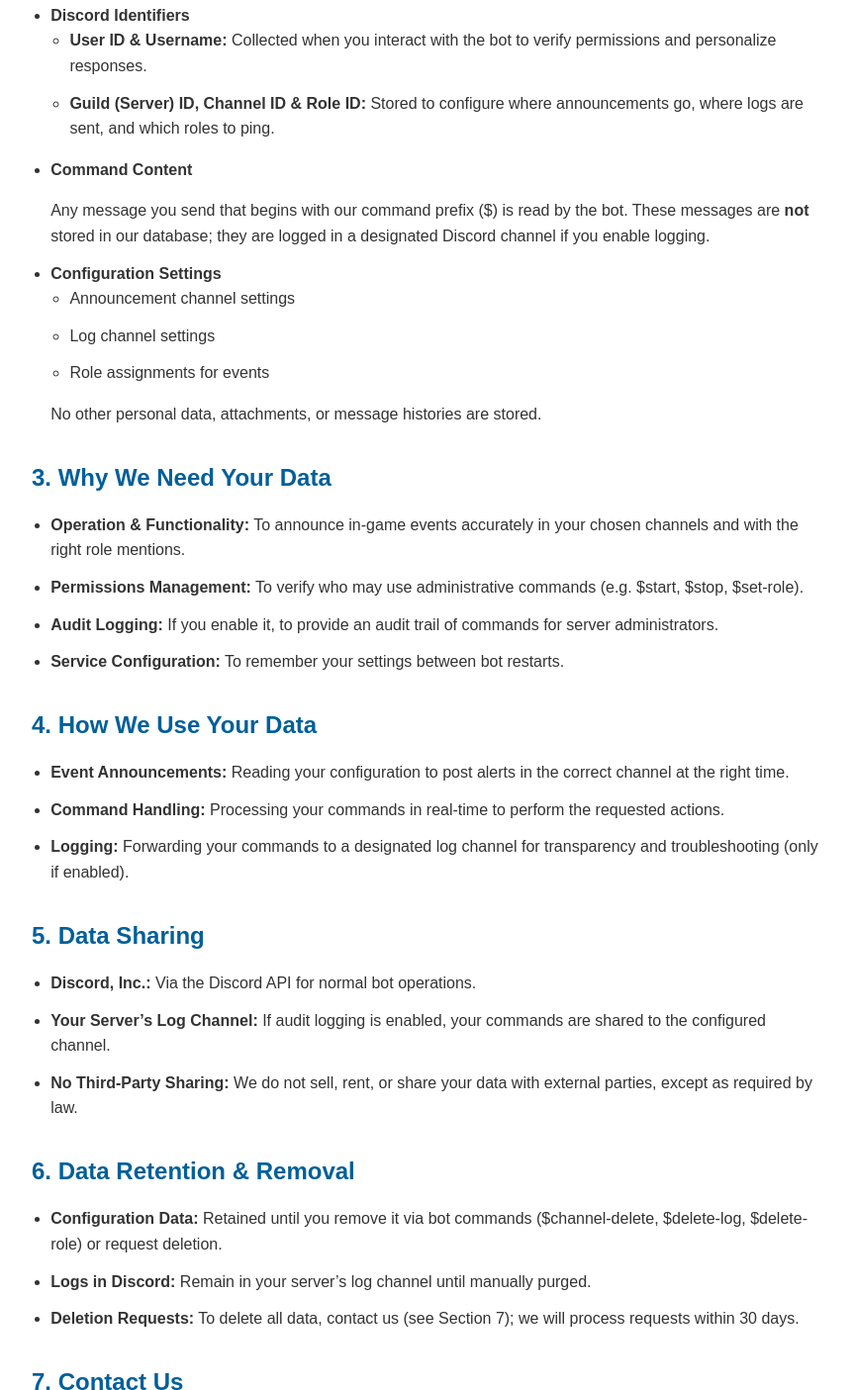
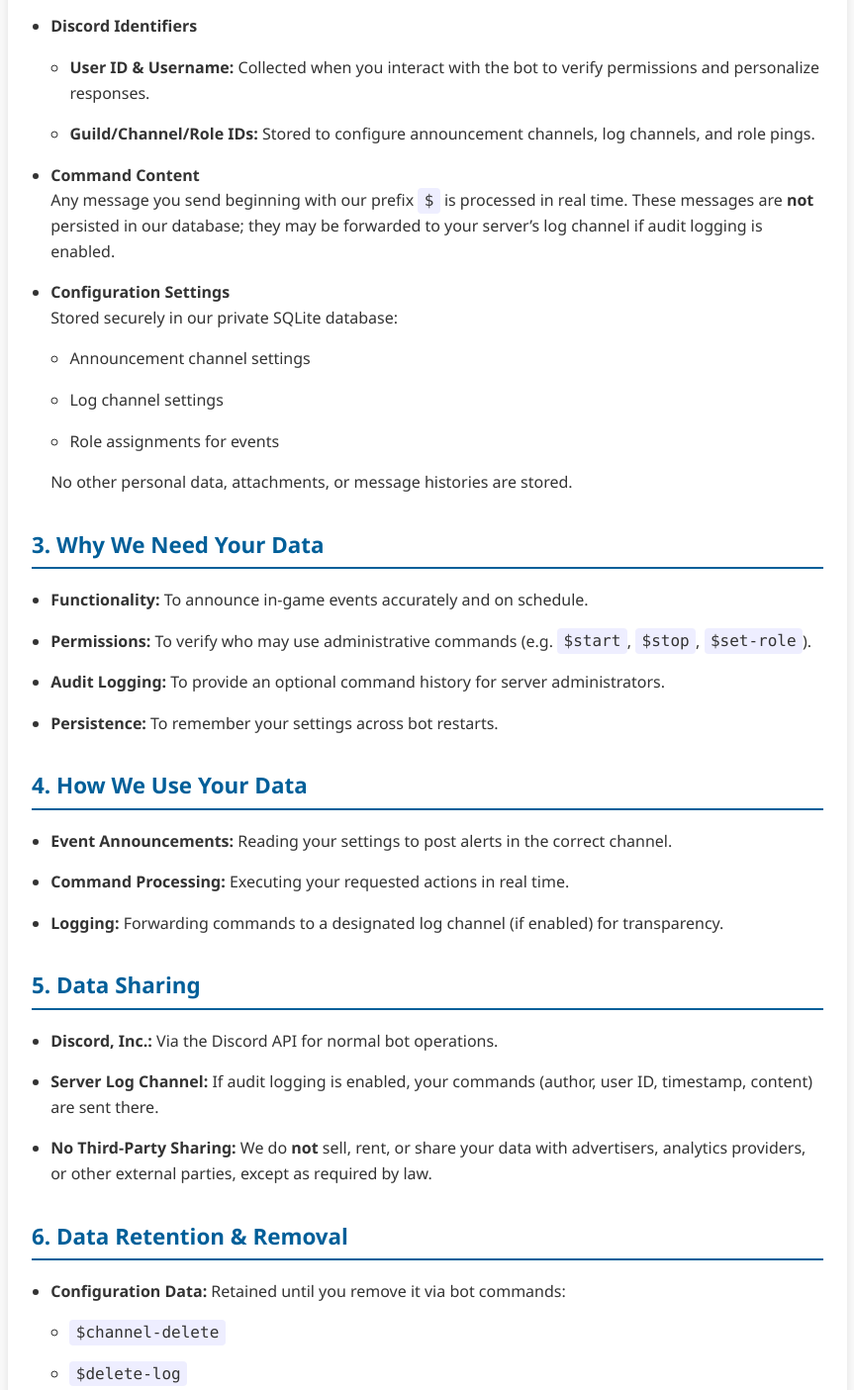
Before and after one commit to ziggiii/ziggiii.github.io, a plain HTML site: page index.html in a window 1280 px wide. Shown: the part 426-1831 px from the top of the page at 99% size, without its empty margins (208-1071 px from the left). Drawn offline with Linux system fonts and the light colour scheme.

Commit message:
Update 1.1

```diff
--- a/index.html
+++ b/index.html
@@ -3,128 +3,153 @@
 <head>
   <meta charset="UTF-8">
   <meta name="viewport" content="width=device-width, initial-scale=1">
-  <title>Jax Bot Privacy Policy & Terms of Use</title>
+  <title>Jax Bot Privacy Policy</title>
   <style>
+    :root {
+      --primary-color: #2c3e50;
+      --accent-color: #005f99;
+      --text-color: #333;
+      --bg-color: #f9f9f9;
+      --max-width: 800px;
+      --padding: 1.5rem;
+      --font-family: 'Segoe UI', Tahoma, Geneva, Verdana, sans-serif;
+    }
     body {
-      font-family: Arial, sans-serif;
-      max-width: 800px;
+      margin: 0;
+      padding: 0;
+      background-color: var(--bg-color);
+      color: var(--text-color);
+      font-family: var(--font-family);
+      line-height: 1.6;
+    }
+    .container {
+      max-width: var(--max-width);
       margin: 2rem auto;
-      line-height: 1.6;
-      padding: 0 1rem;
-      color: #333;
-    }
-    h1, h2 {
-      color: #005f99;
-      margin-top: 2rem;
+      background-color: #fff;
+      padding: var(--padding);
+      box-shadow: 0 2px 8px rgba(0,0,0,0.1);
+      border-radius: 8px;
     }
     h1 {
+      margin-top: 0;
       font-size: 2rem;
-      margin-bottom: 0.5rem;
-    }
-    h2 {
-      font-size: 1.5rem;
-      margin-bottom: 0.5rem;
-    }
-    p, li {
-      margin-bottom: 0.75rem;
-    }
-    ul {
-      padding-left: 1.2rem;
-      margin-bottom: 1rem;
-    }
-    hr {
-      border: none;
-      border-top: 1px solid #ccc;
-      margin: 2rem 0;
+      color: var(--primary-color);
     }
     .updated {
       font-size: 0.9rem;
       color: #666;
       margin-bottom: 1.5rem;
     }
+    h2 {
+      font-size: 1.4rem;
+      margin-top: 2rem;
+      color: var(--accent-color);
+      border-bottom: 2px solid var(--accent-color);
+      padding-bottom: 0.3rem;
+    }
+    p, li {
+      margin-bottom: 1rem;
+    }
+    ul {
+      margin: 1rem 0;
+      padding-left: 1.2rem;
+    }
+    a {
+      color: var(--accent-color);
+      text-decoration: none;
+    }
+    a:hover {
+      text-decoration: underline;
+    }
+    code {
+      background-color: #eef;
+      padding: 0.2rem 0.4rem;
+      border-radius: 4px;
+      font-family: Consolas, monospace;
+    }
   </style>
 </head>
 <body>
-
-  <h1>Jax Bot Privacy Policy & Terms of Use</h1>
-  <p class="updated">Last updated: April 20, 2025</p>
-  <hr>
+  <div class="container">
+    <h1>Jax Bot Privacy Policy</h1>
+    <p class="updated">Last updated: April 20, 2025</p>
 
     <h2>1. Introduction</h2>
     <p>
-    Jax (“we,” “us,” or “our”) is an independent, fan‑made Discord bot for the mobile game mo.co by Supercell. This bot is <strong>not</strong> affiliated with, endorsed by, sponsored by, or approved by Supercell; it is distributed under Supercell’s Fan Content Policy. Your privacy is important to us. This Privacy Policy explains what data we collect, why we collect it, how we use it, with whom we share it, and how you can control or delete it.
+      Jax (“we,” “us,” or “our”) is an independent, fan‑made Discord bot for the mobile game <strong>mo.co</strong> by Supercell. This bot is <strong>not</strong> affiliated with, endorsed by, sponsored by, or approved by Supercell; it is distributed under Supercell’s Fan Content Policy. Your privacy matters to us. This document explains what data we collect, why we collect it, how we use it, and how you can manage or delete your information.
     </p>
 
     <h2>2. Data We Collect</h2>
     <ul>
-    <li><strong>Discord Identifiers</strong>
+      <li>
+        <strong>Discord Identifiers</strong>
         <ul>
-        <li><strong>User ID &amp; Username:</strong> Collected when you interact with the bot to verify permissions and personalize responses.</li>
-        <li><strong>Guild (Server) ID, Channel ID &amp; Role ID:</strong> Stored to configure where announcements go, where logs are sent, and which roles to ping.</li>
+          <li><strong>User ID &amp; Username:</strong> Collected when you interact with the bot to verify permissions and personalize responses.</li>
+          <li><strong>Guild/Channel/Role IDs:</strong> Stored to configure announcement channels, log channels, and role pings.</li>
         </ul>
       </li>
-    <li><strong>Command Content</strong>
-      <p>Any message you send that begins with our command prefix ($) is read by the bot. These messages are <strong>not</strong> stored in our database; they are logged in a designated Discord channel if you enable logging.</p>
+      <li>
+        <strong>Command Content</strong><br>
+        Any message you send beginning with our prefix <code>$</code> is processed in real time. These messages are <strong>not</strong> persisted in our database; they may be forwarded to your server’s log channel if audit logging is enabled.
       </li>
-    <li><strong>Configuration Settings</strong>
+      <li>
+        <strong>Configuration Settings</strong><br>
+        Stored securely in our private SQLite database:
         <ul>
           <li>Announcement channel settings</li>
           <li>Log channel settings</li>
           <li>Role assignments for events</li>
         </ul>
-      <p>No other personal data, attachments, or message histories are stored.</p>
+        No other personal data, attachments, or message histories are stored.
       </li>
     </ul>
 
     <h2>3. Why We Need Your Data</h2>
     <ul>
-    <li><strong>Operation &amp; Functionality:</strong> To announce in‑game events accurately in your chosen channels and with the right role mentions.</li>
-    <li><strong>Permissions Management:</strong> To verify who may use administrative commands (e.g. $start, $stop, $set-role).</li>
-    <li><strong>Audit Logging:</strong> If you enable it, to provide an audit trail of commands for server administrators.</li>
-    <li><strong>Service Configuration:</strong> To remember your settings between bot restarts.</li>
+      <li><strong>Functionality:</strong> To announce in‑game events accurately and on schedule.</li>
+      <li><strong>Permissions:</strong> To verify who may use administrative commands (e.g. <code>$start</code>, <code>$stop</code>, <code>$set-role</code>).</li>
+      <li><strong>Audit Logging:</strong> To provide an optional command history for server administrators.</li>
+      <li><strong>Persistence:</strong> To remember your settings across bot restarts.</li>
     </ul>
 
     <h2>4. How We Use Your Data</h2>
     <ul>
-    <li><strong>Event Announcements:</strong> Reading your configuration to post alerts in the correct channel at the right time.</li>
-    <li><strong>Command Handling:</strong> Processing your commands in real‑time to perform the requested actions.</li>
-    <li><strong>Logging:</strong> Forwarding your commands to a designated log channel for transparency and troubleshooting (only if enabled).</li>
+      <li><strong>Event Announcements:</strong> Reading your settings to post alerts in the correct channel.</li>
+      <li><strong>Command Processing:</strong> Executing your requested actions in real time.</li>
+      <li><strong>Logging:</strong> Forwarding commands to a designated log channel (if enabled) for transparency.</li>
     </ul>
 
     <h2>5. Data Sharing</h2>
     <ul>
       <li><strong>Discord, Inc.:</strong> Via the Discord API for normal bot operations.</li>
-    <li><strong>Your Server’s Log Channel:</strong> If audit logging is enabled, your commands are shared to the configured channel.</li>
-    <li><strong>No Third‑Party Sharing:</strong> We do not sell, rent, or share your data with external parties, except as required by law.</li>
+      <li><strong>Server Log Channel:</strong> If audit logging is enabled, your commands (author, user ID, timestamp, content) are sent there.</li>
+      <li><strong>No Third‑Party Sharing:</strong> We do <strong>not</strong> sell, rent, or share your data with advertisers, analytics providers, or other external parties, except as required by law.</li>
     </ul>
 
     <h2>6. Data Retention &amp; Removal</h2>
     <ul>
-    <li><strong>Configuration Data:</strong> Retained until you remove it via bot commands ($channel-delete, $delete-log, $delete-role) or request deletion.</li>
-    <li><strong>Logs in Discord:</strong> Remain in your server’s log channel until manually purged.</li>
-    <li><strong>Deletion Requests:</strong> To delete all data, contact us (see Section 7); we will process requests within 30 days.</li>
+      <li>
+        <strong>Configuration Data:</strong> Retained until you remove it via bot commands:
+        <ul>
+          <li><code>$channel-delete</code></li>
+          <li><code>$delete-log</code></li>
+          <li><code>$delete-role</code></li>
+        </ul>
+      </li>
+      <li>
+        <strong>Logs in Discord:</strong> Remain in your server’s log channel until manually purged.
+      </li>
+      <li>
+        <strong>Deletion Requests:</strong> To delete all stored data, contact us (see Section 7). Requests will be processed within 30 days.
+      </li>
     </ul>
 
     <h2>7. Contact Us</h2>
     <p>
-    If you have any questions, concerns, or requests regarding your data, please contact:<br>
+      For questions, concerns, or data requests, please contact:<br>
       <strong>Discord:</strong> DM <code>@sirziggi</code><br>
-    <strong>Response Time:</strong> We aim to reply within 72 hours.
+      <strong>Response Time:</strong> Within 72 hours.
     </p>
-
-  <h2>8. Terms of Use</h2>
-  <ul>
-    <li>Respect Discord’s Terms of Service and all relevant community guidelines.</li>
-    <li>Do not spam commands, abuse rate limits, or attempt to overwhelm the bot.</li>
-    <li>Do not reverse‑engineer, decompile, or tamper with the bot’s code.</li>
-    <li>Do not use the bot for illegal, defamatory, harassing, or malicious activities.</li>
-    <li>No impersonation: Do not claim that this bot is an official Supercell product.</li>
-    <li><strong>Liability Disclaimer:</strong> Jax is provided “as‑is,” without warranties of any kind. We are not responsible for any loss, damage, or downtime resulting from the bot’s operation or misuse.</li>
-  </ul>
-
-  <p>
-    Failure to comply may result in removal of access to the bot’s services. We reserve the right to update this policy and terms at any time; users will be notified of material changes via the bot or in this document.
-  </p>
-
+  </div>
 </body>
 </html>
```
Lines whose indentation alone changed are shown as unchanged.
